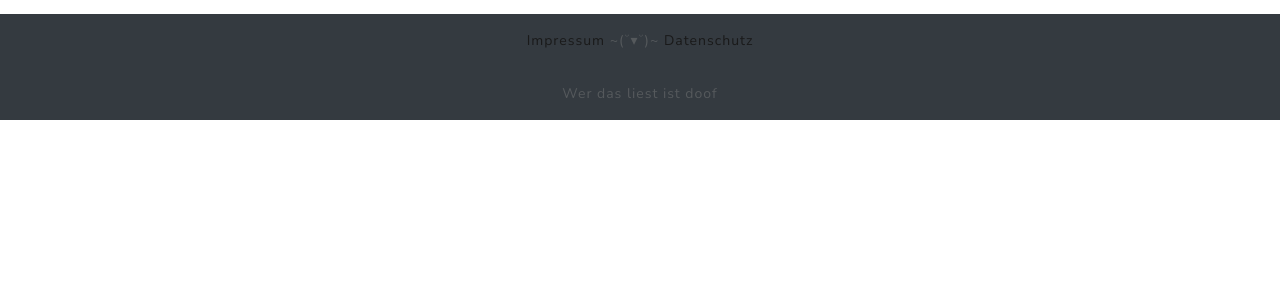
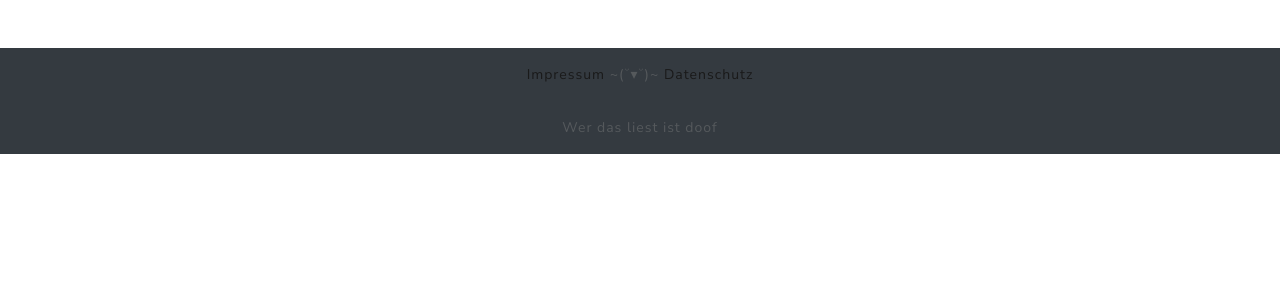
Before and after one commit to crashkid3000/crashkid, a Django app: template crashkid/templates/default.html in a window 1280 px wide. Shown: the part 124-424 px from the top of the page. Run offline with Django 3.2, Linux system fonts and the light colour scheme; the template is opened without the code that fills it, so the values that code supplies are empty; some libraries are stand-ins or nearby versions.

Commit message:
Updated padding for main contetn container

```diff
--- a/crashkid/templates/default.html
+++ b/crashkid/templates/default.html
@@ -55,7 +55,7 @@
 </nav>
 
 <!-- actual content -->
-<div class="container" style="padding-top:1em">
+<div class="container py-4">
     {% block cs_content %}{% endblock %}
 </div>
 
```
